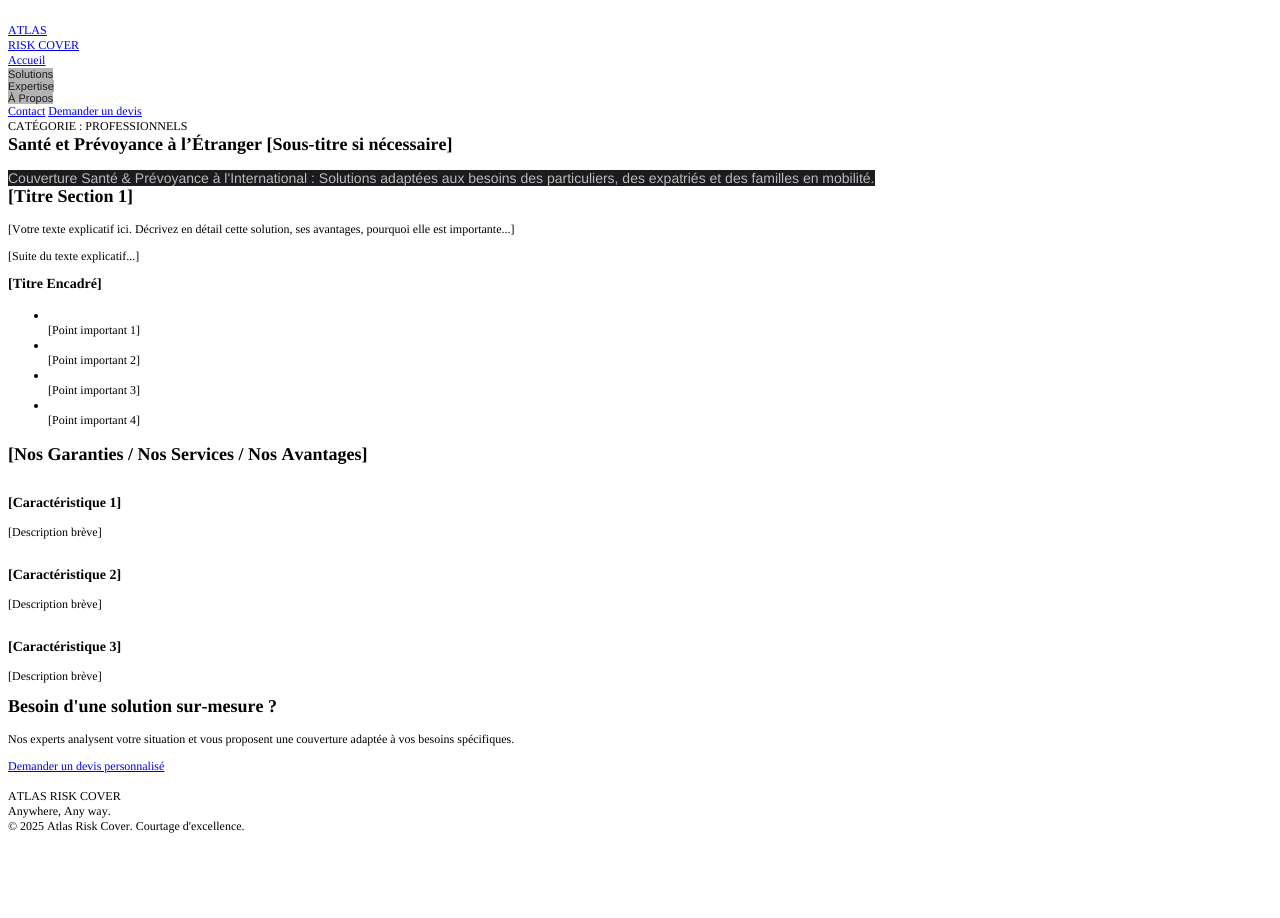
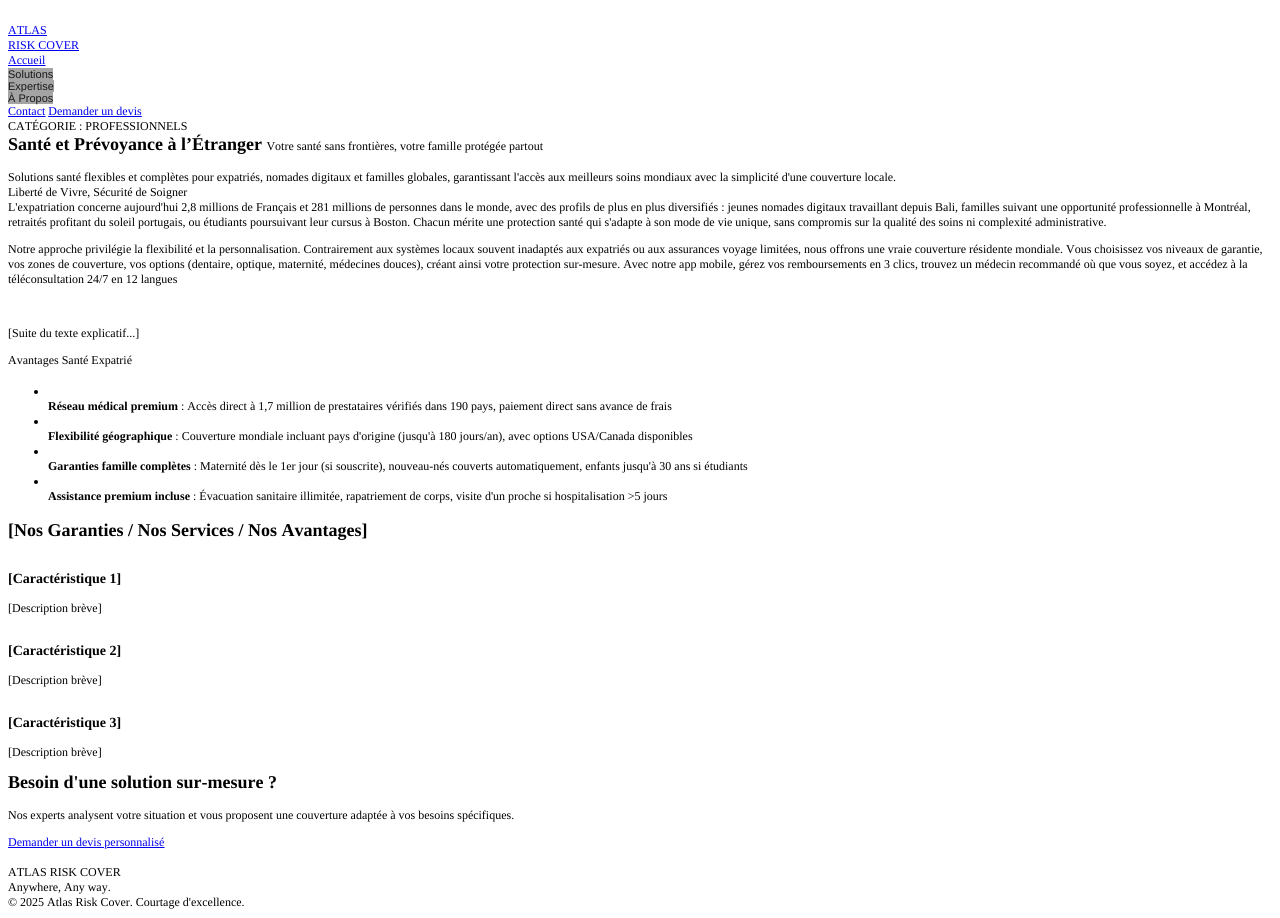
Before and after one commit to Biglaf1/atlas-risk-cover-website, a plain HTML site: page atlas-page-template.html in a window 1280 px wide. Before the commit the page ends 842 px from the top, so only its background shows below. Drawn offline with Linux system fonts and the light colour scheme.

Commit message:
Add files via upload

```diff
--- a/atlas-page-template.html
+++ b/atlas-page-template.html
@@ -7,29 +7,29 @@
   <meta name="Generator" content="Cocoa HTML Writer">
   <meta name="CocoaVersion" content="2575.6">
   <style type="text/css">
-    p.p1 {margin: 0.0px 0.0px 0.0px 0.0px; font: 12.0px Times; color: #0000e9; -webkit-text-stroke: #0000e9; min-height: 14.0px}
-    p.p2 {margin: 0.0px 0.0px 0.0px 0.0px; font: 12.0px Times; color: #0000e9; -webkit-text-stroke: #0000e9}
+    p.p1 {margin: 0.0px 0.0px 0.0px 0.0px; font: 12.0px Times; color: #0000e3; -webkit-text-stroke: #0000e3; min-height: 14.0px}
+    p.p2 {margin: 0.0px 0.0px 0.0px 0.0px; font: 12.0px Times; color: #0000e9; -webkit-text-stroke: #0000e3}
     p.p3 {margin: 0.0px 0.0px 0.0px 0.0px; font: 11.0px 'Helvetica Neue'; color: #000000; color: rgba(0, 0, 0, 0.85); -webkit-text-stroke: rgba(0, 0, 0, 0.85)}
     p.p4 {margin: 0.0px 0.0px 0.0px 0.0px; font: 12.0px Times; -webkit-text-stroke: #000000; background-color: #ffffff; background-color: rgba(255, 255, 255, 0.051)}
-    p.p6 {margin: 0.0px 0.0px 0.0px 0.0px; font: 14.0px 'Helvetica Neue'; color: #bbbbbb; -webkit-text-stroke: #bbbbbb}
+    p.p6 {margin: 0.0px 0.0px 0.0px 0.0px; font: 12.0px Times; -webkit-text-stroke: #000000}
     p.p7 {margin: 0.0px 0.0px 12.0px 0.0px; font: 12.0px Times; -webkit-text-stroke: #000000}
-    p.p9 {margin: 0.0px 0.0px 0.0px 0.0px; font: 12.0px Times; -webkit-text-stroke: #000000}
+    p.p8 {margin: 0.0px 0.0px 12.0px 0.0px; font: 12.0px Times; -webkit-text-stroke: #000000; min-height: 14.0px}
     p.p10 {margin: 0.0px 0.0px 0.0px 0.0px; font: 12.0px Times; -webkit-text-stroke: #000000; min-height: 14.0px}
-    p.p11 {margin: 0.0px 0.0px 0.0px 0.0px; font: 12.0px Times; color: #0000e9; -webkit-text-stroke: #0000e9; background-color: #ffffff; background-color: rgba(255, 255, 255, 0.051)}
-    li.li9 {margin: 0.0px 0.0px 0.0px 0.0px; font: 12.0px Times; -webkit-text-stroke: #000000}
+    p.p12 {margin: 0.0px 0.0px 0.0px 0.0px; font: 12.0px Times; color: #0000e9; -webkit-text-stroke: #0000e3; background-color: #ffffff; background-color: rgba(255, 255, 255, 0.051)}
+    li.li6 {margin: 0.0px 0.0px 0.0px 0.0px; font: 12.0px Times; -webkit-text-stroke: #000000}
     span.s1 {font-kerning: none}
     span.s2 {text-decoration: underline ; font-kerning: none}
-    span.s3 {font-kerning: none; background-color: #b3b3b3}
-    span.s4 {font-kerning: none; color: #000000; -webkit-text-stroke: 0px #000000}
-    span.s5 {text-decoration: underline ; font-kerning: none; -webkit-text-stroke: 0px #0000e9}
-    span.s6 {font-kerning: none; background-color: #1a1c20}
-    span.s7 {font-kerning: none; background-color: rgba(255, 255, 255, 0.051)}
-    span.s8 {-webkit-text-stroke: 0px #000000}
+    span.s3 {font-kerning: none; background-color: #a4a4a4}
+    span.s4 {font-kerning: none; color: #0000e3; -webkit-text-stroke: 0px #000000}
+    span.s5 {text-decoration: underline ; font-kerning: none; color: #0000e9; -webkit-text-stroke: 0px #0000e3}
+    span.s6 {font: 18.0px Times; font-kerning: none}
+    span.s7 {-webkit-text-stroke: 0px #000000}
+    span.s8 {font-kerning: none; background-color: rgba(255, 255, 255, 0.051)}
     ul.ul1 {list-style-type: disc}
   </style>
 </head>
 <body>
-<p class="p1"><span class="s1"><a href="file:///Users/christiandonou/Downloads/index.html"></a></span><br></p>
+<p class="p1"><span class="s1"></span><br></p>
 <p class="p2"><span class="s2"><a href="file:///Users/christiandonou/Downloads/index.html">ATLAS</a></span></p>
 <p class="p2"><span class="s2"><a href="file:///Users/christiandonou/Downloads/index.html">RISK COVER</a></span></p>
 <p class="p2"><span class="s2"><a href="file:///Users/christiandonou/Downloads/index.html">Accueil</a></span></p>
@@ -38,38 +38,40 @@
 <p class="p3"><span class="s3">À Propos</span></p>
 <p class="p2"><span class="s2"><a href="file:///Users/christiandonou/Downloads/contact.html">Contact</a></span><span class="s4"> <a href="file:///Users/christiandonou/Downloads/contact.html"><span class="s5">Demander un devis</span></a></span></p>
 <p class="p4"><span class="s1">CATÉGORIE : PROFESSIONNELS</span></p>
-<h1 style="margin: 0.0px 0.0px 14.9px 0.0px; font: 18.0px Times; -webkit-text-stroke: #000000"><span class="s1"><b>Santé et Prévoyance à l’Étranger [Sous-titre si nécessaire]</b></span></h1>
-<p class="p6"><span class="s6">Couverture Santé &amp; Prévoyance à l'International : Solutions adaptées aux besoins des particuliers, des expatriés et des familles en mobilité.</span></p>
-<h2 style="margin: 0.0px 0.0px 14.9px 0.0px; font: 18.0px Times; -webkit-text-stroke: #000000"><span class="s1"><b>[Titre Section 1]</b></span></h2>
-<p class="p7"><span class="s1">[Votre texte explicatif ici. Décrivez en détail cette solution, ses avantages, pourquoi elle est importante...]</span></p>
+<h1 style="margin: 0.0px 0.0px 14.9px 0.0px; font: 12.0px Times; -webkit-text-stroke: #000000"><span class="s6"><b>Santé et Prévoyance à l’Étranger </b></span><span class="s1">Votre santé sans frontières, votre famille protégée partout</span></h1>
+<p class="p6"><span class="s1">Solutions santé flexibles et complètes pour expatriés, nomades digitaux et familles globales, garantissant l'accès aux meilleurs soins mondiaux avec la simplicité d'une couverture locale.</span></p>
+<p class="p6"><span class="s1">Liberté de Vivre, Sécurité de Soigner</span></p>
+<p class="p7"><span class="s1">L'expatriation concerne aujourd'hui 2,8 millions de Français et 281 millions de personnes dans le monde, avec des profils de plus en plus diversifiés : jeunes nomades digitaux travaillant depuis Bali, familles suivant une opportunité professionnelle à Montréal, retraités profitant du soleil portugais, ou étudiants poursuivant leur cursus à Boston. Chacun mérite une protection santé qui s'adapte à son mode de vie unique, sans compromis sur la qualité des soins ni complexité administrative.</span></p>
+<p class="p7"><span class="s1">Notre approche privilégie la flexibilité et la personnalisation. Contrairement aux systèmes locaux souvent inadaptés aux expatriés ou aux assurances voyage limitées, nous offrons une vraie couverture résidente mondiale. Vous choisissez vos niveaux de garantie, vos zones de couverture, vos options (dentaire, optique, maternité, médecines douces), créant ainsi votre protection sur-mesure. Avec notre app mobile, gérez vos remboursements en 3 clics, trouvez un médecin recommandé où que vous soyez, et accédez à la téléconsultation 24/7 en 12 langues</span></p>
+<p class="p8"><span class="s1"></span><br></p>
 <p class="p7"><span class="s1">[Suite du texte explicatif...]</span></p>
-<h3 style="margin: 0.0px 0.0px 14.0px 0.0px; font: 14.0px Times; -webkit-text-stroke: #000000"><span class="s7"><b>[Titre Encadré]</b><b></b></span></h3>
+<p class="p6"><span class="s1">Avantages Santé Expatrié</span></p>
 <ul class="ul1">
-  <li class="li9"><span class="s8"></span><span class="s1"><br>
-</span><span class="s7">[Point important 1]</span></li>
-  <li class="li9"><span class="s8"></span><span class="s1"><br>
-</span><span class="s7">[Point important 2]</span></li>
-  <li class="li9"><span class="s8"></span><span class="s1"><br>
-</span><span class="s7">[Point important 3]</span></li>
-  <li class="li9"><span class="s8"></span><span class="s1"><br>
-</span><span class="s7">[Point important 4]</span></li>
+  <li class="li6"><span class="s7"></span><span class="s1"><br>
+<b>Réseau médical premium</b> : Accès direct à 1,7 million de prestataires vérifiés dans 190 pays, paiement direct sans avance de frais</span></li>
+  <li class="li6"><span class="s7"></span><span class="s1"><br>
+<b>Flexibilité géographique</b> : Couverture mondiale incluant pays d'origine (jusqu'à 180 jours/an), avec options USA/Canada disponibles</span></li>
+  <li class="li6"><span class="s7"></span><span class="s1"><br>
+<b>Garanties famille complètes</b> : Maternité dès le 1er jour (si souscrite), nouveau-nés couverts automatiquement, enfants jusqu'à 30 ans si étudiants</span></li>
+  <li class="li6"><span class="s7"></span><span class="s1"><br>
+<b>Assistance premium incluse</b> : Évacuation sanitaire illimitée, rapatriement de corps, visite d'un proche si hospitalisation &gt;5 jours</span></li>
 </ul>
-<h2 style="margin: 0.0px 0.0px 14.9px 0.0px; font: 18.0px Times; -webkit-text-stroke: #000000"><span class="s7"><b>[Nos Garanties / Nos Services / Nos Avantages]</b><b></b></span></h2>
+<h2 style="margin: 0.0px 0.0px 14.9px 0.0px; font: 18.0px Times; -webkit-text-stroke: #000000"><span class="s8"><b>[Nos Garanties / Nos Services / Nos Avantages]</b><b></b></span></h2>
 <p class="p10"><span class="s1"></span><br></p>
-<h3 style="margin: 0.0px 0.0px 14.0px 0.0px; font: 14.0px Times; -webkit-text-stroke: #000000"><span class="s7"><b>[Caractéristique 1]</b><b></b></span></h3>
-<p class="p7"><span class="s7">[Description brève]</span></p>
+<h3 style="margin: 0.0px 0.0px 14.0px 0.0px; font: 14.0px Times; -webkit-text-stroke: #000000"><span class="s8"><b>[Caractéristique 1]</b><b></b></span></h3>
+<p class="p7"><span class="s8">[Description brève]</span></p>
 <p class="p10"><span class="s1"></span><br></p>
-<h3 style="margin: 0.0px 0.0px 14.0px 0.0px; font: 14.0px Times; -webkit-text-stroke: #000000"><span class="s7"><b>[Caractéristique 2]</b><b></b></span></h3>
-<p class="p7"><span class="s7">[Description brève]</span></p>
+<h3 style="margin: 0.0px 0.0px 14.0px 0.0px; font: 14.0px Times; -webkit-text-stroke: #000000"><span class="s8"><b>[Caractéristique 2]</b><b></b></span></h3>
+<p class="p7"><span class="s8">[Description brève]</span></p>
 <p class="p10"><span class="s1"></span><br></p>
-<h3 style="margin: 0.0px 0.0px 14.0px 0.0px; font: 14.0px Times; -webkit-text-stroke: #000000"><span class="s7"><b>[Caractéristique 3]</b><b></b></span></h3>
-<p class="p7"><span class="s7">[Description brève]</span></p>
-<h2 style="margin: 0.0px 0.0px 14.9px 0.0px; font: 18.0px Times; -webkit-text-stroke: #000000"><span class="s7"><b>Besoin d'une solution sur-mesure ?</b><b></b></span></h2>
-<p class="p7"><span class="s7">Nos experts analysent votre situation et vous proposent une couverture adaptée à vos besoins spécifiques.</span></p>
-<p class="p11"><span class="s2"><a href="file:///Users/christiandonou/Downloads/contact.html">Demander un devis personnalisé</a></span></p>
+<h3 style="margin: 0.0px 0.0px 14.0px 0.0px; font: 14.0px Times; -webkit-text-stroke: #000000"><span class="s8"><b>[Caractéristique 3]</b><b></b></span></h3>
+<p class="p7"><span class="s8">[Description brève]</span></p>
+<h2 style="margin: 0.0px 0.0px 14.9px 0.0px; font: 18.0px Times; -webkit-text-stroke: #000000"><span class="s8"><b>Besoin d'une solution sur-mesure ?</b><b></b></span></h2>
+<p class="p7"><span class="s8">Nos experts analysent votre situation et vous proposent une couverture adaptée à vos besoins spécifiques.</span></p>
+<p class="p12"><span class="s2"><a href="file:///Users/christiandonou/Downloads/contact.html">Demander un devis personnalisé</a></span></p>
 <p class="p10"><span class="s1"></span><br></p>
-<p class="p9"><span class="s1">ATLAS RISK COVER</span></p>
-<p class="p9"><span class="s1">Anywhere, Any way.</span></p>
-<p class="p9"><span class="s1">© 2025 Atlas Risk Cover. Courtage d'excellence.</span></p>
+<p class="p6"><span class="s1">ATLAS RISK COVER</span></p>
+<p class="p6"><span class="s1">Anywhere, Any way.</span></p>
+<p class="p6"><span class="s1">© 2025 Atlas Risk Cover. Courtage d'excellence.</span></p>
 </body>
 </html>
```
